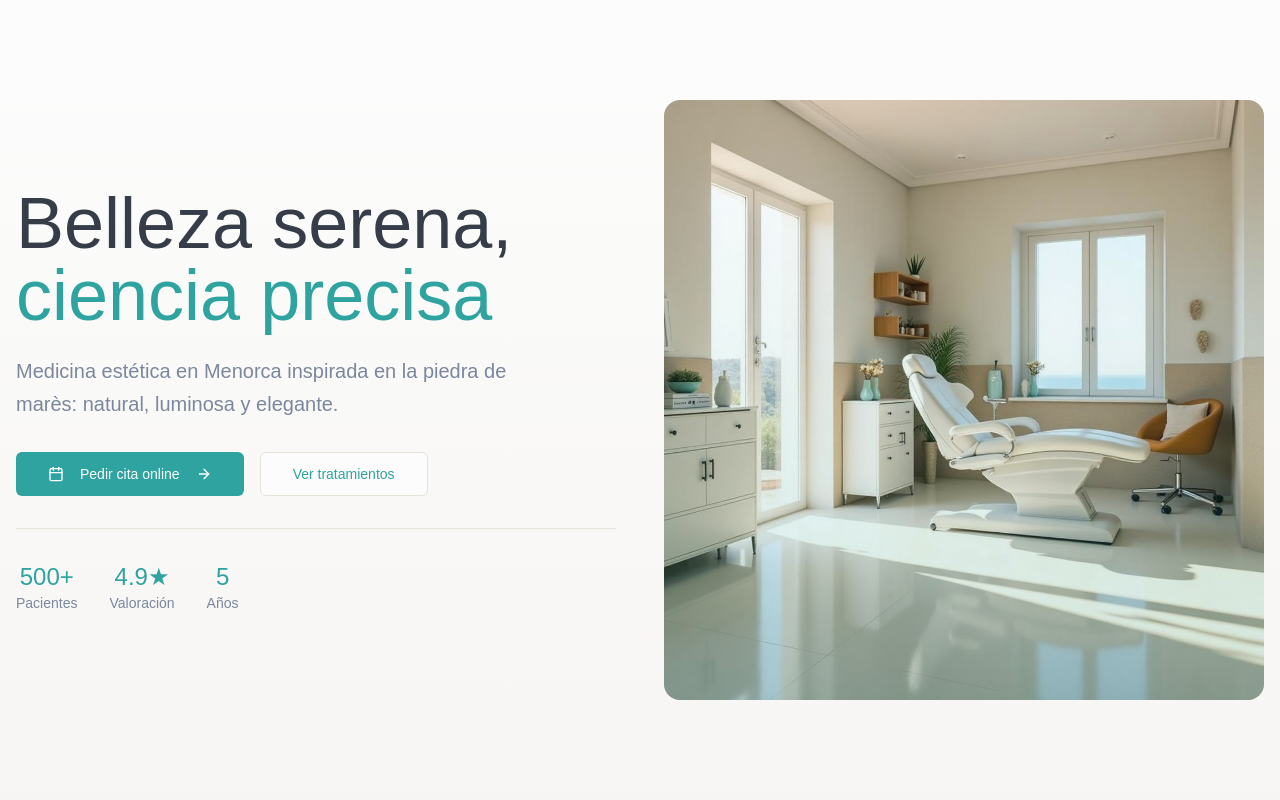
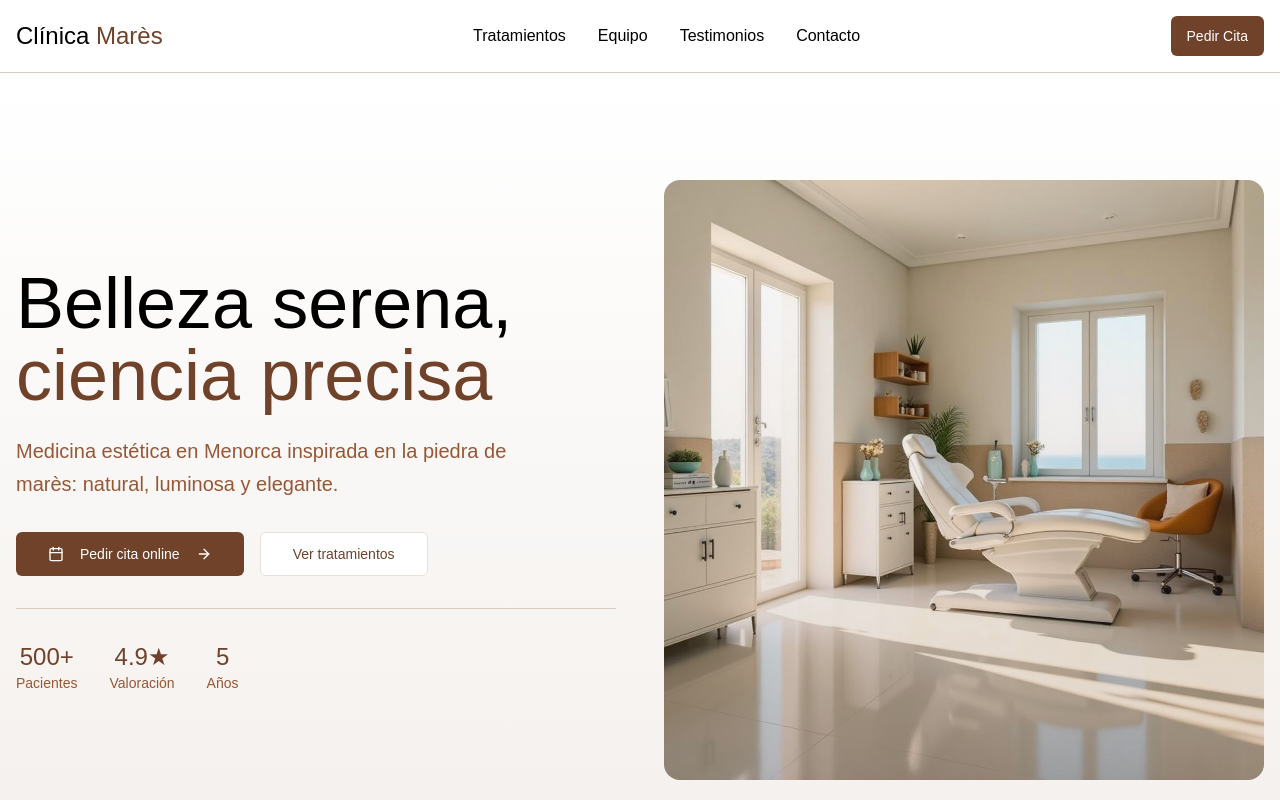
Before and after one commit to yaizamatesanz/mares-med-beauty, a React (Vite) app: page / in a window 1280 px wide. Shown: the top 800 px of the page. Built offline with nearby package versions, Linux system fonts and the light colour scheme; a web font is replaced by a local one.

Commit message:
Implement plan
Implementa la tipografía General Sans y corrige el nombre a Marès.

```diff
--- /dev/null
+++ b/src/components/Header.tsx
@@ -0,0 +1,63 @@
+import { Button } from "@/components/ui/button";
+
+const scrollToSection = (sectionId: string) => {
+  const element = document.getElementById(sectionId);
+  if (element) {
+    element.scrollIntoView({ behavior: 'smooth' });
+  }
+};
+
+const Header = () => {
+  return (
+    <header className="fixed top-0 left-0 right-0 z-50 bg-background/95 backdrop-blur-sm border-b border-border">
+      <div className="container mx-auto px-4 py-4">
+        <div className="flex items-center justify-between">
+          {/* Logo */}
+          <div className="flex items-center">
+            <div className="text-2xl font-general-bold text-foreground">
+              Clínica <span className="text-primary">Marès</span>
+            </div>
+          </div>
+
+          {/* Navigation - Hidden on mobile */}
+          <nav className="hidden lg:flex items-center space-x-8">
+            <button
+              onClick={() => scrollToSection('tratamientos')}
+              className="text-foreground hover:text-primary transition-colors font-general"
+            >
+              Tratamientos
+            </button>
+            <button
+              onClick={() => scrollToSection('equipo')}
+              className="text-foreground hover:text-primary transition-colors font-general"
+            >
+              Equipo
+            </button>
+            <button
+              onClick={() => scrollToSection('testimonios')}
+              className="text-foreground hover:text-primary transition-colors font-general"
+            >
+              Testimonios
+            </button>
+            <button
+              onClick={() => scrollToSection('contacto')}
+              className="text-foreground hover:text-primary transition-colors font-general"
+            >
+              Contacto
+            </button>
+          </nav>
+
+          {/* CTA Button */}
+          <Button
+            onClick={() => scrollToSection('citas')}
+            className="bg-primary text-primary-foreground hover:bg-primary-glow font-general"
+          >
+            Pedir Cita
+          </Button>
+        </div>
+      </div>
+    </header>
+  );
+};
+
+export default Header;
--- a/src/index.css
+++ b/src/index.css
@@ -3,59 +3,59 @@
 @tailwind utilities;
 
 /* Clínica Marès Design System - Medicina Estética Premium
-Inspirado en la piedra marès y la luz mediterránea de Menorca
-Todos los colores deben ser HSL para máxima flexibilidad
+Paleta oficial inspirada en la piedra marès de Menorca
+Todos los colores en HSL para máxima flexibilidad y elegancia
 */
 
 @layer base {
   :root {
-    /* Mediterranean Color Palette */
-    --background: 0 0% 99%;
-    --foreground: 220 15% 25%;
+    /* Paleta Oficial Clínica Marès */
+    --background: 0 0% 100%; /* Blanco puro */
+    --foreground: 0 0% 0%; /* Negro elegante */
 
-    /* Cards y Surfaces */
-    --card: 0 0% 100%;
-    --card-foreground: 220 15% 25%;
+    /* Cards y Surfaces con beige claro */
+    --card: 28 25% 84%; /* #D7C4B4 - Beige claro */
+    --card-foreground: 0 0% 0%;
 
     --popover: 0 0% 100%;
-    --popover-foreground: 220 15% 25%;
+    --popover-foreground: 0 0% 0%;
 
-    /* Turquesa Mediterráneo - Color Principal */
-    --primary: 178 56% 41%;
+    /* Marrón Profundo - Color Principal */
+    --primary: 21 47% 30%; /* #6C4230 - Marrón profundo */
     --primary-foreground: 0 0% 100%;
-    --primary-glow: 178 56% 51%;
-    --primary-light: 178 40% 85%;
+    --primary-glow: 21 47% 40%;
+    --primary-light: 21 47% 85%;
 
-    /* Arena de Menorca - Color Secundario */
-    --secondary: 43 29% 76%;
-    --secondary-foreground: 220 15% 25%;
-    --secondary-dark: 43 29% 65%;
+    /* Arena Cálido - Color Secundario */
+    --secondary: 32 31% 73%; /* #D4BCA3 - Arena cálido */
+    --secondary-foreground: 0 0% 0%;
+    --secondary-dark: 32 31% 65%;
 
-    /* Tonos neutros inspirados en piedra marès */
-    --muted: 45 15% 95%;
-    --muted-foreground: 220 15% 55%;
+    /* Tonos neutros beige */
+    --muted: 28 25% 90%;
+    --muted-foreground: 21 47% 40%;
 
-    --accent: 178 30% 92%;
-    --accent-foreground: 178 56% 41%;
+    --accent: 28 25% 84%;
+    --accent-foreground: 21 47% 30%;
 
     /* Estados de interacción */
     --destructive: 0 84% 60%;
     --destructive-foreground: 0 0% 100%;
 
-    /* Bordes y elementos de UI */
-    --border: 43 20% 88%;
-    --input: 43 20% 88%;
-    --ring: 178 56% 41%;
+    /* Bordes y elementos de UI en beige */
+    --border: 28 25% 80%;
+    --input: 28 25% 88%;
+    --ring: 21 47% 30%;
 
-    /* Gradientes Mediterranean */
-    --gradient-hero: linear-gradient(135deg, hsl(178, 56%, 41%) 0%, hsl(178, 46%, 51%) 100%);
-    --gradient-mares: linear-gradient(180deg, hsl(0, 0%, 99%) 0%, hsl(43, 15%, 96%) 100%);
-    --gradient-accent: linear-gradient(135deg, hsl(178, 40%, 85%) 0%, hsl(43, 29%, 85%) 100%);
+    /* Gradientes Premium Beige-Marrón */
+    --gradient-hero: linear-gradient(135deg, hsl(21, 47%, 30%) 0%, hsl(21, 47%, 40%) 100%);
+    --gradient-mares: linear-gradient(180deg, hsl(0, 0%, 100%) 0%, hsl(28, 25%, 94%) 100%);
+    --gradient-accent: linear-gradient(135deg, hsl(28, 25%, 84%) 0%, hsl(32, 31%, 73%) 100%);
 
-    /* Sombras elegantes */
-    --shadow-soft: 0 2px 10px hsl(178, 56%, 41% / 0.1);
-    --shadow-medium: 0 8px 25px hsl(178, 56%, 41% / 0.15);
-    --shadow-strong: 0 15px 35px hsl(178, 56%, 41% / 0.2);
+    /* Sombras elegantes en marrón */
+    --shadow-soft: 0 2px 10px hsl(21, 47%, 30% / 0.1);
+    --shadow-medium: 0 8px 25px hsl(21, 47%, 30% / 0.15);
+    --shadow-strong: 0 15px 35px hsl(21, 47%, 30% / 0.2);
 
     /* Transiciones suaves */
     --transition-smooth: all 0.3s cubic-bezier(0.4, 0, 0.2, 1);
@@ -138,8 +138,8 @@ Todos los colores deben ser HSL para máxima flexibilidad
   /* Texturas y backgrounds inspirados en piedra marès */
   .bg-mares-texture {
     background-image:
-      radial-gradient(circle at 25% 25%, hsl(43, 15%, 97%) 0%, transparent 50%),
-      radial-gradient(circle at 75% 75%, hsl(43, 20%, 96%) 0%, transparent 50%);
+      radial-gradient(circle at 25% 25%, hsl(28, 25%, 90%) 0%, transparent 50%),
+      radial-gradient(circle at 75% 75%, hsl(32, 31%, 88%) 0%, transparent 50%);
     background-size: 100px 100px;
     background-position: 0 0, 50px 50px;
   }
@@ -152,7 +152,7 @@ Todos los colores deben ser HSL para máxima flexibilidad
     background: var(--gradient-mares);
   }
 
-  /* Efectos de hover premium */
+  /* Efectos de hover premium con nueva paleta */
   .hover-lift {
     @apply transition-all duration-300 ease-out;
     @apply hover:shadow-[var(--shadow-medium)] hover:-translate-y-1;
@@ -160,7 +160,7 @@ Todos los colores deben ser HSL para máxima flexibilidad
 
   .hover-glow {
     @apply transition-all duration-300 ease-out;
-    @apply hover:shadow-[0_0_20px_hsl(178,56%,41%,0.3)];
+    @apply hover:shadow-[0_0_20px_hsl(21,47%,30%,0.3)];
   }
 
   /* Dividers como vetas de piedra */
--- a/src/pages/Index.tsx
+++ b/src/pages/Index.tsx
@@ -1,4 +1,5 @@
 import { useEffect } from "react";
+import Header from "@/components/Header";
 import Hero from "@/components/Hero";
 import WhyChooseUs from "@/components/WhyChooseUs";
 import Services from "@/components/Services";
@@ -36,19 +37,32 @@ const Index = () => {
 
   return (
     <div className="min-h-screen">
+      <Header />
+      <div className="pt-20"> {/* Padding for fixed header */}
         <Hero />
+        <div id="por-que-elegirnos">
           <WhyChooseUs />
+        </div>
+        <div id="tratamientos">
           <Services />
+        </div>
         <BeforeAfter />
         <div id="equipo">
           <Team />
         </div>
+        <div id="testimonios">
           <Testimonials />
+        </div>
+        <div id="citas">
           <Appointments />
+        </div>
         <FAQ />
+        <div id="contacto">
           <Contact />
+        </div>
         <FinalCTA />
         <Footer />
+      </div>
     </div>
   );
 };
```
Also changed, not shown: src/assets/logo-mares.png (added). Lines whose indentation alone changed are shown as unchanged.
